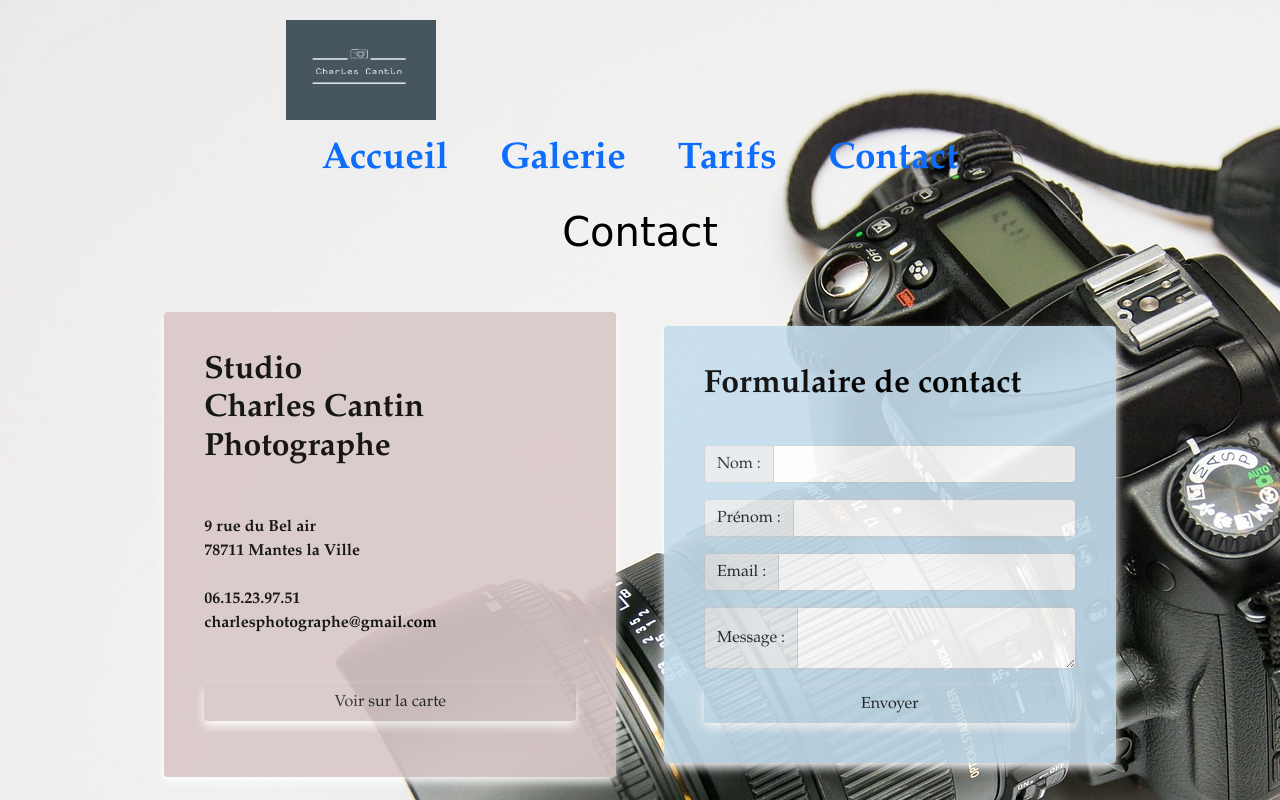
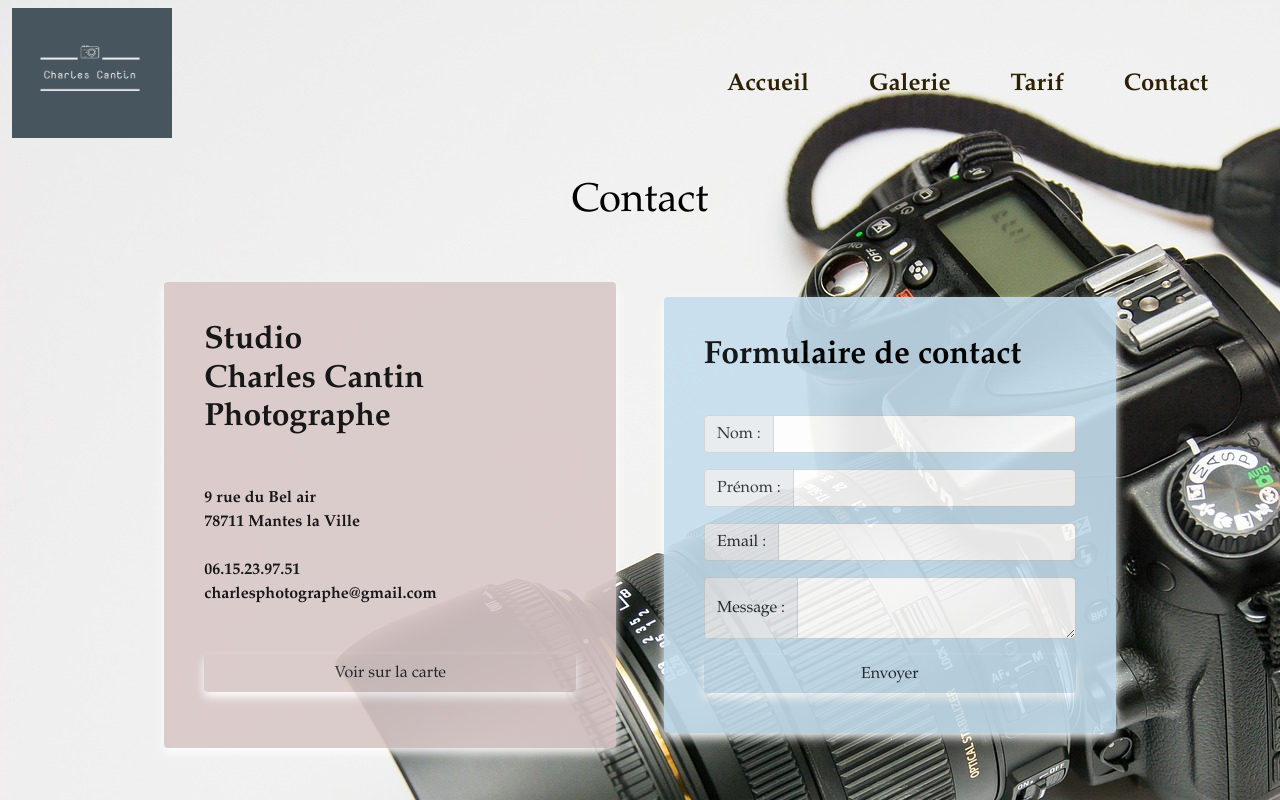
Before and after one commit to samadago/charles-evaluation, a plain HTML site: page contact.html in a window 1280 px wide. Shown: the top 800 px of the page. Drawn offline with nearby package versions, Linux system fonts and the light colour scheme; some packages are replaced by stand-ins of ours; a script that the page names is missing; some icons are missing.

Commit message:
modification accueil

```diff
--- a/contact.html
+++ b/contact.html
@@ -4,12 +4,12 @@
 <head>
     <meta charset="utf-8">
     <meta name="viewport" content="width=device-width, initial-scale=1">
-    <link rel="stylesheet" href="index.css">
+    <link rel="stylesheet" href="style.css">
     <link rel="icon" type="image/x-icon" href="imgs/photographe.jpg" />
     <title>Charles Cantin - Photographe</title>
     <meta name="description"
         content="Portfolio de Charles Cantin photographe avec ses photos, ses tarifs ainsi qu'un formulaire de contact pour tout renseignement ou prise de rendez-vous.">
-    <link rel="stylesheet" href="index.css">
+    <link rel="stylesheet" href="style.css">
     <link href="https://cdn.jsdelivr.net/npm/bootstrap@5.0.2/dist/css/bootstrap.min.css" rel="stylesheet">
     <script src="https://cdn.jsdelivr.net/npm/bootstrap@5.0.2/dist/js/bootstrap.bundle.min.js"></script>
 
@@ -22,26 +22,44 @@
 
 
     <!-- Header -->
-    <div id="bloc_page">
-        <header>
-            <div id="titre_principal">
-                <div id="logo">
-                    <a class="navbar-brand" href="accueil.html">
-                        <img src="imgs/charles_image.png" class="centred logo" alt="logo"></a>
-                </div>
 
-                <nav>
-                    <a class="nav-link" href="accueil.html">Accueil</a>
-                    <a class="nav-link" href="galerie.html">Galerie</a>
-                    <a class="nav-link" href="tarif et prestation.html">Tarifs<a>
-                            <a class="nav-link" href="contact.html">Contact<a></a>
-            </div>
-            </nav>
+        <body>
+            <header>
+              <nav class="navbar navbar-expand-sm bg- navbar-">
+                  <div class="container-fluid">
+                    <div>
+                        <div id="logo">
+                            <a class="navbar-brand" href="photographe.html">
+                                <img src="imgs/charles_image.png" class="centred logo" alt="logo"></a>
+                        </div>
+                    <button type="button" class="navbar-toggler" data-bs-toggle="collapse" data-bs-target="#navbarCollapse"></button>
+                    <span class="navbar-toggler-icon"></span>
+                  </button>
 
-    </div>
 
-    </header>
+          </div>
 
+          <nav class="navbar navbar-expand-lg navbar-light">
+            <button type="button" class="navbar-toggler" data-bs-toggle="collapse" data-bs-target="#navbarCollapse">
+              <span class="navbar-toggler-icon"></span>
+          </button>
+          <div class="collapse navbar-collapse" id="navbarCollapse">
+            <div class="navbar-nav">
+          <a href="photographe.html">Accueil</a>
+          <a href="galeries.html">Galerie</a>
+          <a href="tarif et prestation.html">Tarif</a>
+          <a href="contact.html">Contact</a>
+
+          </div>
+
+          </div>
+
+
+
+          </div>
+          </nav>
+
+          </header>
 
 
 
--- a/index.css
+++ b/style.css
@@ -2,47 +2,20 @@
   margin: 0px;
   padding: 0px;
   font-family: garamond;
-color:black ;
+  color:black ;
   align-items: center;
   scroll-behavior: smooth;
 }
 
+.home-bg{
+background-image:url(imgs/la\ lady.jpg) ;
+background-size: 300px 100px;
+height: 1400px;
+
+  }
 
 
-
-@media screen and (min-width: 380.98px) {
-  footer{
-  margin-top: 150px;
-}
-  .titreA{
-  font-size: 45px;
-  margin-top: 90px;
-}
-
-/* navbar */
-a.nav-link{
-  font-size: 37px;
-}
-
-}
-.home-bg, .-bg, .gallery-bg, .contact.bg {
-  background-repeat: no-repeat;
-  background-position: center;
-  background-size: cover;
-}
-
-
-
-
-
-
-
-/* header*/
-
-
-
-
-.tarif-bg, .gallery-bg, .contact.bg {
+.home-bg, .contact.bg {
   background-repeat: no-repeat;
   background-position: center;
   background-size: cover;
@@ -50,128 +23,49 @@ a.nav-link{
 }
 
 
-.align-items-center {
-  align-items: center;
-}
-.justify-content-center {
-  justify-content: center;
-}
-.d-flex {
-  display: flex;
-}
-.col-12 {
-  flex: 0 0 auto;
-  width: 100%;
-}
-
-div {
-  display: block;
-}
 
 
-#bloc_page {
-  margin: auto;
-  width: 150px;
-  height: 150px;
-}
+.logo{
 
-#imageFront {
-
-  background-repeat: no-repeat;
-  background-position: center;
-  background-size: cover;
-  background-attachment:fixed;
-
+  width: 160px;
+  height: 130px;
+  vertical-align: middle;
 
 }
 
 
+/* header*/
 
-#bloc_page header {
-  display: flex;
-  flex-direction: row;
-  justify-content: center;
-  align-items: center;
+.link-light {
+  color: #dde1e8;
 }
 
-a {
-  display: inline-block;
-  color: black;
-  font-weight: bold;
-  font-size: 25px;
-  margin-top: 15px;
-  margin-bottom: 10px;
-  text-decoration: none;
-}
+.navbar {
+  display: flex;
+  position: relative;
 
-
-@media screen and (min-width: 767.98px){
-.titreA {
-  margin-top: 150px;
-  font-size: 55px;
-  text-align: center;
-
-
-}
-}
-
-
-.logo {
-  width: 150px;
-  height: 100px;
-  margin-left: -10px;
-  position: relative;
-  text-align: center;
-}
-
-#bloc_page nav {
-  display: flex;
-  flex-direction: row;
-  align-items: center;
-}
-nav {
-  font-size: 20px;
-  height: 50px;
-  line-height: 20px;
-  touch-action: auto;
+  list-style-type: none;
 
 }
 
-#bloc_page nav a:first-child {
-  border-radius: 10px 0 0 10px;
-}
-#bloc_page nav a {
-  display: flex;
-  flex-direction: column;
-  height: 100%;
-  align-items: center;
-  justify-content: center;
+.navbar a {
+  color: #2c2103;
+  text-decoration: none;
+  margin-right: 60px;
+  font-weight: 700;
+font-size:x-large;
 }
 
-.nav-link {
-  justify-content: center;
-  margin: 10px;
-  font-size: 27px;
-}
-
-h1 {
-  font-family: 'Satisfy', cursive;
-
-  padding-top: 50px;
-
+.home-main {
+  height: 100vh;
 
 }
 
+.home-main.h1{
 
-h1 {
-  display: block;
+  color: #FFFFFF;
+}
 
-  margin-block-start: 0.67em;
-  margin-block-end: 0.67em;
-  margin-inline-start: 0px;
-  margin-inline-end: 0px;
-  font-weight: bold;
-}
 /* footer*/
 
 svg {
@@ -199,7 +93,14 @@ p{
 font-weight:900;
 font-size: larger;
 }
-/*galerie*/
+
+
+@media screen and (min-width: 380.98px) {
+  footer{
+  margin-top: 150px;
+}
+}
+/*galeries*/
 .gallery-bg{
     background-color:#e3d68d;
 }
@@ -262,15 +163,6 @@ border-radius: 10px;
 
 
 }
-
-
-
-
-
-
-
-
-
 
 
 
```
Also changed, not shown: galeries.html (renamed from galerie.html, +31 -15 lines), photographe.html (renamed from accueil.html, +40 -20 lines), tarif et prestation.html (+36 -18 lines), 1 other file.
